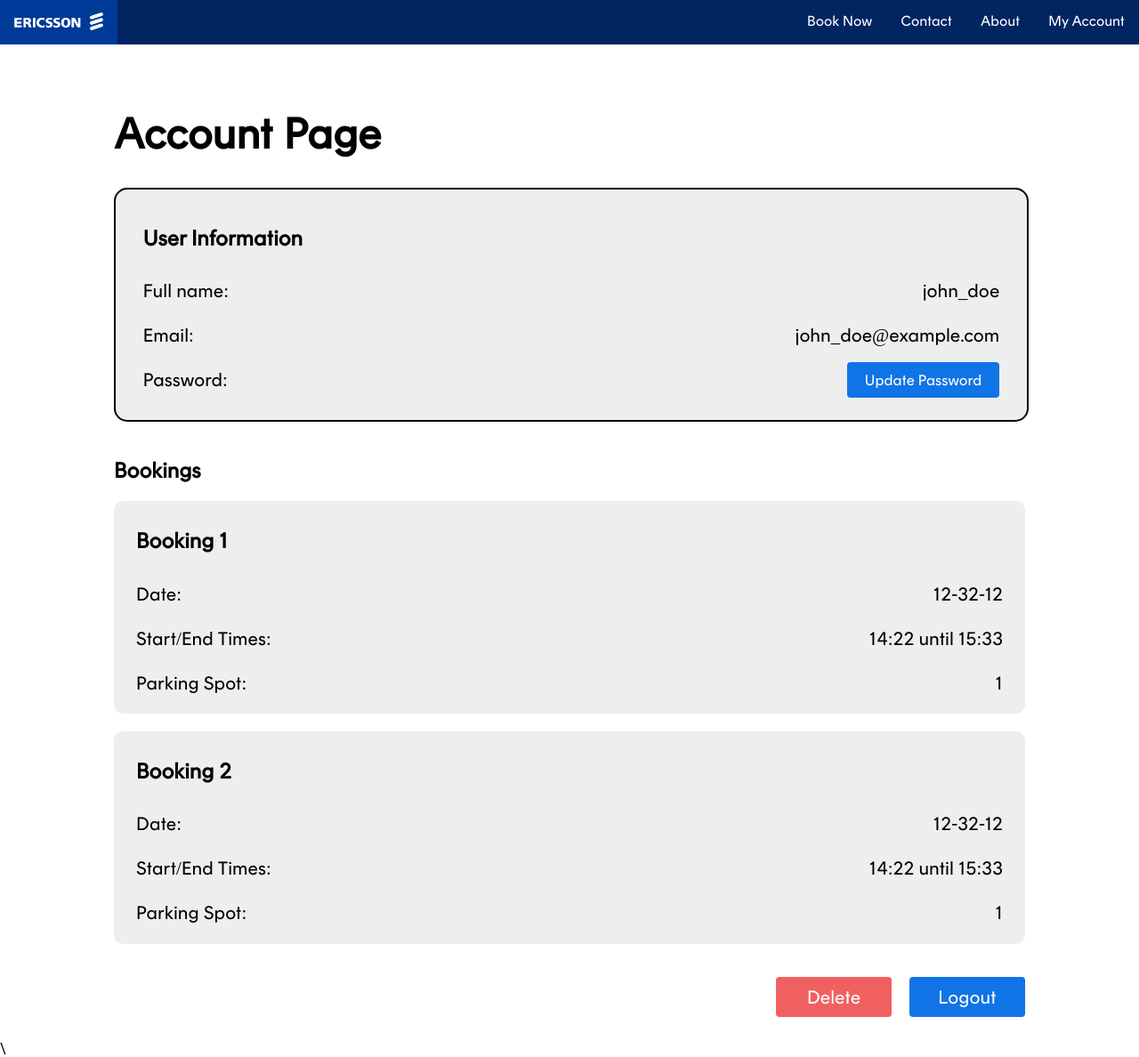
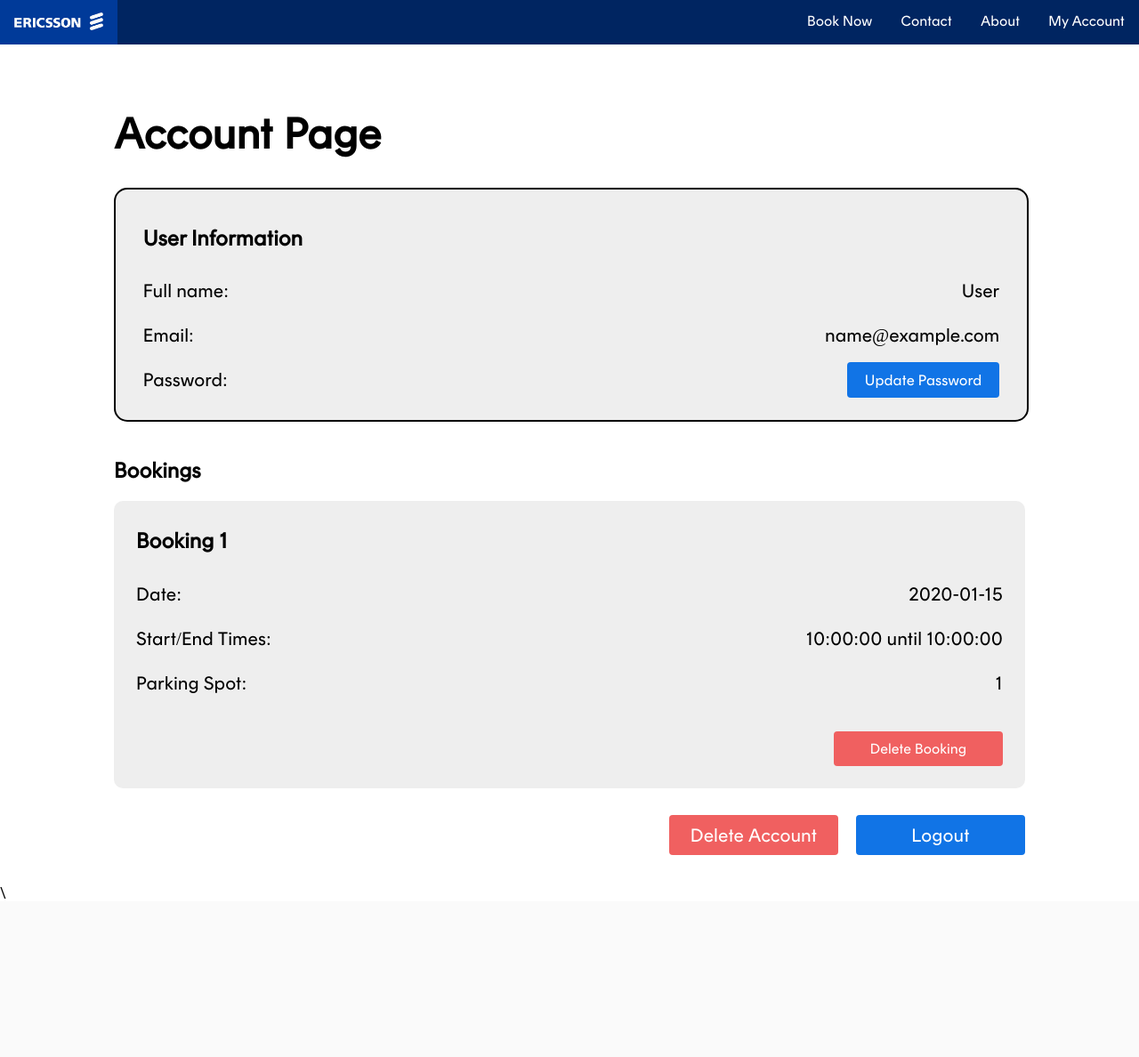
Before and after one commit to jacklynam238/carParkRepo, a Flask app: page /account in a window 1280 px wide. Shown: the whole page at 89% size. After the commit the page ends 1010 px from the top, so only its background shows below. Run offline with Flask 3, Linux system fonts and the light colour scheme; the visitor is signed in with stand-in values (Sample User, id 1); tables that the repository leaves empty hold one stand-in row (values such as "Sample post").

Commit message:
let us go

```diff
--- a/app.py
+++ b/app.py
@@ -1,6 +1,6 @@
 from flask import Flask, render_template, request, redirect, url_for, session
 from flask_sqlalchemy import SQLAlchemy
-import requests
+import requests, datetime
 from requests.structures import CaseInsensitiveDict
 
 USERNAME = 'root'
@@ -19,9 +19,11 @@ class Booking(db.Model):
     __tablename__ = 'booking_table'
     id = db.Column(db.Integer, primary_key=True)
     startTime = db.Column(db.DateTime())
-    parkLength = db.Column(db.Integer())
+    endTime = db.Column(db.DateTime())
     parkSpot = db.Column(db.Integer())
     accountID = db.Column(db.Integer())
+
+    time = str(startTime)[11:]
 
 class Account(db.Model):
     __tablename__ = 'account_table'
@@ -62,30 +64,47 @@ def tandc():
 
 @app.route('/account')
 def account():
-    return render_template('account.html', userId=session['userId'])
+    userAccount = Account.query.filter_by(id=session['userId']).first()
+    userName = userAccount.fullname
+    userEmail = userAccount.email
+    data = [userName, userEmail]
+
+    bookings = Booking.query.filter_by(accountID=session['userId'])
+    bookingData = []
+    for index in range(len(list(bookings))):
+        booking = bookings[index]
+        bookingDataElement = [0, 0, 0, 0, 0, 0]
+
+        bookingDataElement[0] = index + 1
+        bookingDataElement[1] = str(booking.startTime)[:10]
+        bookingDataElement[2] = str(booking.startTime)[11:]
+        bookingDataElement[3] = str(booking.endTime)[11:]
+        bookingDataElement[4] = booking.parkSpot
+        bookingDataElement[5] = booking.id
+
+        bookingData.append(bookingDataElement)
+
+    return render_template('account.html', userId=session['userId'], data=data, bookingData=bookingData)
 
 @app.route('/thankyou')
 def thankyou():
     return render_template('thankyou.html')
-
-@app.route('/afterbooking')
-def afterbooking():
-    return render_template('afterbooking.html')
 
 @app.route('/submit_booking', methods=['POST'])
 def submit_booking():
     if request.method == 'POST':
         #Form
         date = request.form['date']
-        time = request.form['time']
-        length = request.form['length']
-        datetime = date + " " + time + ":00"
+        startTime = request.form['time']
+        endTime = request.form['endTime']
+        startDatetime = date + " " + startTime + ":00"
+        endDateTime = date + " " + endTime + ":00"
 
         #Upload
-        newBooking = Booking(startTime=datetime, parkLength=length, parkSpot=0, accountID=session['userId'])
+        newBooking = Booking(startTime=startDatetime, endTime=endDateTime, parkSpot=0, accountID=session['userId'])
         db.session.add(newBooking)
         db.session.commit()
-        return render_template('index.html') #Thank you page
+        return redirect('/') #Thank you page
     return render_template('booking.html')
 
 @app.route('/submit_signup', methods=['POST'])
@@ -144,6 +163,21 @@ def logout():
     session['userId'] = 0
     return redirect('/')
 
+@app.route('/deleteBooking/<bookingId>')
+def deleteBooking(bookingId):
+    booking = Booking.query.filter_by(id=bookingId).first()
+    db.session.delete(booking)
+    db.session.commit()
+    return redirect('/account')
+
+@app.route('/deleteAccount')
+def deleteAccount():
+    user = Account.query.filter_by(id=session['userId']).first()
+    db.session.delete(user)
+    db.session.commit()
+    session['userId'] = 0
+    return redirect('/')
+
 def isEmailValid(email: str):
     url = f"https://api.emailvalidation.io/v1/info?email={email}"
 
--- a/static/css/account.css
+++ b/static/css/account.css
@@ -59,17 +59,18 @@ button:hover {
     background-color: #4784e;
 }
 
-#delete, #logout {
+.delete, #logout {
     margin-top: 30px;
-    width: 130px;
+    width: 190px;
     font-size: 1em;
+    margin-bottom: 15px;
 }
 
-#delete {
+.delete {
     background-color: #f06060;
 }
 
-#logout a, #delete a {
+#logout a, .delete a {
     color: white;
     text-decoration: none;
 }
--- a/static/css/booking.css
+++ b/static/css/booking.css
@@ -66,6 +66,12 @@ button {
     border-radius: 7px;
     cursor: pointer;
     align; center;
+    color: white;
+    margin-left: auto;
+    margin-right: auto;
+    display: block;
+    margin-top: 40px;
+    font-size: 1.1em;
 }
 
 button:hover {
--- a/templates/account.html
+++ b/templates/account.html
@@ -18,11 +18,11 @@
                 <h2>User Information</h2>
                 <div class="row">
                     <label for="username">Full name:</label>
-                    <p style="margin-left: auto;" id="username">john_doe</p>
+                    <p style="margin-left: auto;" id="username">{{ data[0] }}</p>
                 </div>
                 <div class="row">
                     <label for="email">Email:</label>
-                    <p style="margin-left: auto;" id="email">john_doe@example.com</p>
+                    <p style="margin-left: auto;" id="email">{{ data[1] }}</p>
                 </div>
                 <div class="row">
                     <label for="email">Password:</label>
@@ -32,40 +32,28 @@
 
             <div style="margin-top: 20px;" class="booking-container">
                 <h2>Bookings</h2>
+                {% for booking in bookingData %}
                 <div class="booking">
-                    <h2>Booking 1</h2>
+                    <h2>Booking {{ booking[0]  }}</h2>
                     <div class="row">
                         <label>Date:</label>
-                        <p style="margin-left: auto;">12-32-12</p>
+                        <p style="margin-left: auto;">{{ booking[1] }}</p>
                     </div>
                     <div class="row">
                         <label>Start/End Times:</label>
-                        <p style="margin-left: auto;">14:22 until 15:33</p>
+                        <p style="margin-left: auto;">{{ booking[2] }} until {{ booking[3] }}</p>
                     </div>
                     <div class="row">
                         <label>Parking Spot:</label>
-                        <p style="margin-left: auto;">1</p>
+                        <p style="margin-left: auto;">{{ booking[4] }}</p>
                     </div>
+                    <button style="margin-left: auto;" class="delete"><a href="/deleteBooking/{{ booking[5] }}">Delete Booking</a></button>
                 </div>
-                <div class="booking">
-                    <h2>Booking 2</h2>
-                    <div class="row">
-                        <label>Date:</label>
-                        <p style="margin-left: auto;">12-32-12</p>
-                    </div>
-                    <div class="row">
-                        <label>Start/End Times:</label>
-                        <p style="margin-left: auto;">14:22 until 15:33</p>
-                    </div>
-                    <div class="row">
-                        <label>Parking Spot:</label>
-                        <p style="margin-left: auto;">1</p>
-                    </div>
-                </div>
+                {% endfor %}
             </div>
 
             <div class="row">
-                <button style="margin-left: auto;" id="delete"><a href="/logout">Delete</a></button>
+                <button style="margin-left: auto;" class="delete"><a href="/deleteAccount">Delete Account</a></button>
                 <button style="margin-left: 20px;" id="logout"><a href="/logout">Logout</a></button>
             </div>
         </div>
```
Also changed, not shown: static/js/account.js (added, +7 -0 lines), templates/booking.html (+4 -9 lines).
